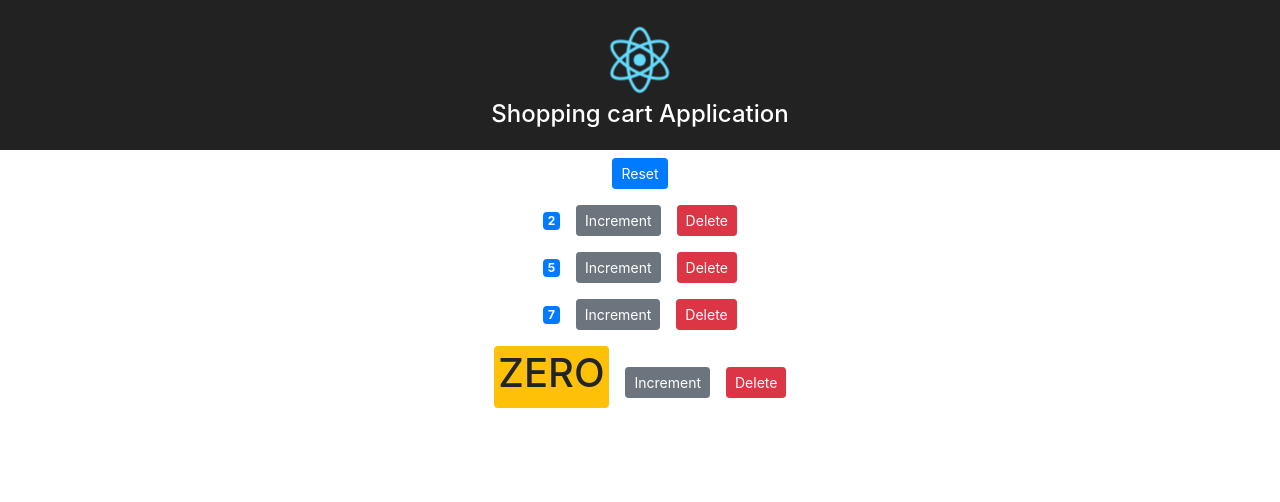
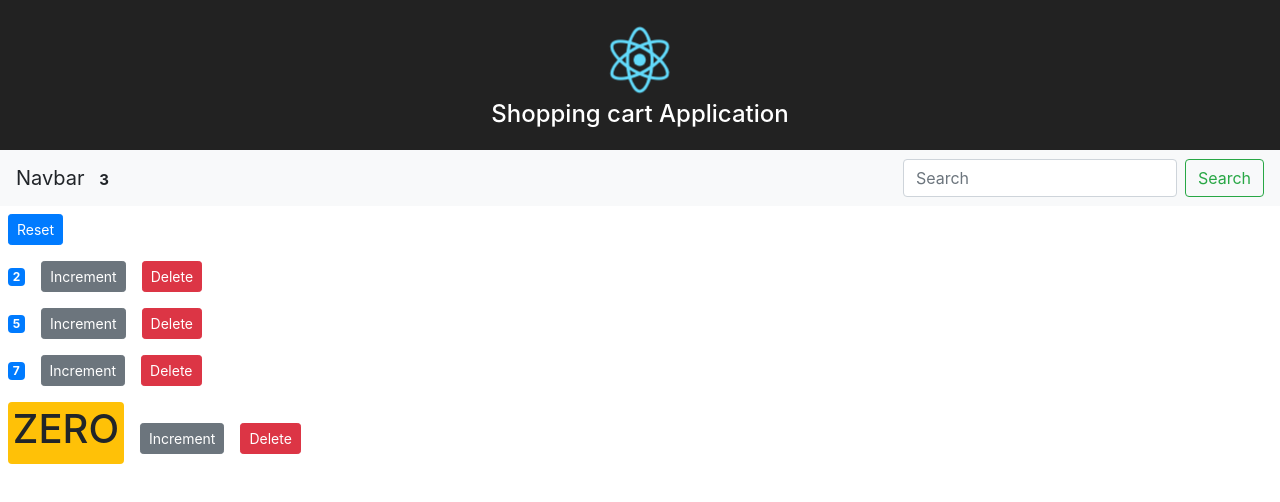
Before and after one commit to Gauthaman13/Shopping-Cart-Application, a React (Create React App) app: page / in a window 1280 px wide. Shown: the top 502 px of the page. Built offline with nearby package versions, Linux system fonts and the light colour scheme.

Commit message:
Lifting up states

```diff
--- a/src/App.js
+++ b/src/App.js
@@ -2,17 +2,63 @@ import React, { Component } from "react";
 import logo from "./logo.svg";
 import "./App.css";
 import Counters from "./Components/countersComponent";
+import NavBar from "./Components/navBar";
 
 class App extends Component {
+  state = {
+    counters: [
+      { id: 1, value: 2 },
+      { id: 2, value: 5 },
+      { id: 3, value: 7 },
+      { id: 4, value: 0 }
+    ]
+  };
+
+  handleIncrements = incrementedCounter => {
+    const counters = [...this.state.counters];
+    const counterIndex = counters.indexOf(incrementedCounter);
+    counters[counterIndex] = { ...incrementedCounter };
+    counters[counterIndex].value++;
+    this.setState({ counters });
+  };
+
+  resetCounters = () => {
+    const updatedCounter = this.state.counters.map(c => {
+      c.value = 0;
+      return c;
+    });
+    this.setState({ updatedCounter });
+  };
+
+  handleDelete = deletedCounter => {
+    const counters = this.state.counters.filter(
+      counter => counter.id !== deletedCounter
+    );
+    this.setState({
+      counters: counters
+    });
+  };
+
   render() {
     return (
-      <div className="App">
-        <header className="App-header">
+      <React.Fragment>
+        <header className="App App-header">
           <img src={logo} className="App-logo" alt="logo" />
-          <h1 className="App-title">Shopping cart Application</h1>
+          <h1 className="App App-title">Shopping cart Application</h1>
         </header>
-        <Counters className="App-intro" />
-      </div>
+        <NavBar
+          totalCounters={
+            this.state.counters.filter(counter => counter.value > 0).length
+          }
+        />
+        <Counters
+          className="App App-intro"
+          counters={this.state.counters}
+          onReset={this.resetCounters}
+          onIncrement={this.handleIncrements}
+          onDelete={this.handleDelete}
+        />
+      </React.Fragment>
     );
   }
 }
--- a/src/Components/countersComponent.jsx
+++ b/src/Components/countersComponent.jsx
@@ -1,59 +1,26 @@
 import React, { Component } from "react";
 import Counter from "./counterComponent";
 class Counters extends Component {
-  state = {
-    counters: [
-      { id: 1, value: 2 },
-      { id: 2, value: 5 },
-      { id: 3, value: 7 },
-      { id: 4, value: 0 }
-    ]
-  };
   render() {
     return (
       <div>
         <button
-          onClick={this.resetCounters}
+          onClick={this.props.onReset}
           className="btn btn-primary btn-sm m-2"
         >
           Reset
         </button>
-        {this.state.counters.map(counter => (
+        {this.props.counters.map(counter => (
           <Counter
             key={counter.id}
-            onIncrement={this.handleIncrements}
-            onDelete={this.handleDelete}
+            onIncrement={this.props.onIncrement}
+            onDelete={this.props.onDelete}
             counter={counter}
           />
         ))}
       </div>
     );
   }
-
-  handleIncrements = incrementedCounter => {
-    const counters = [...this.state.counters];
-    const counterIndex = counters.indexOf(incrementedCounter);
-    counters[counterIndex] = { ...incrementedCounter };
-    counters[counterIndex].value++;
-    this.setState({ counters });
-  };
-
-  resetCounters = () => {
-    const updatedCounter = this.state.counters.map(c => {
-      c.value = 0;
-      return c;
-    });
-    this.setState({ updatedCounter });
-  };
-
-  handleDelete = deletedCounter => {
-    const counters = this.state.counters.filter(
-      counter => counter.id !== deletedCounter
-    );
-    this.setState({
-      counters: counters
-    });
-  };
 }
 
 export default Counters;
--- /dev/null
+++ b/src/Components/navBar.jsx
@@ -0,0 +1,35 @@
+import React, { Component } from "react";
+class NavBar extends Component {
+  state = {};
+  render() {
+    return (
+      <div>
+        <nav className="navbar navbar-light bg-light">
+          <a className="navbar-brand">
+            Navbar{" "}
+            <span className="badge badge-pill secondary">
+              {" "}
+              {this.props.totalCounters}
+            </span>
+          </a>
+          <form className="form-inline">
+            <input
+              className="form-control mr-sm-2"
+              type="search"
+              placeholder="Search"
+              aria-label="Search"
+            />
+            <button
+              className="btn btn-outline-success my-2 my-sm-0"
+              type="submit"
+            >
+              Search
+            </button>
+          </form>
+        </nav>
+      </div>
+    );
+  }
+}
+
+export default NavBar;
```
